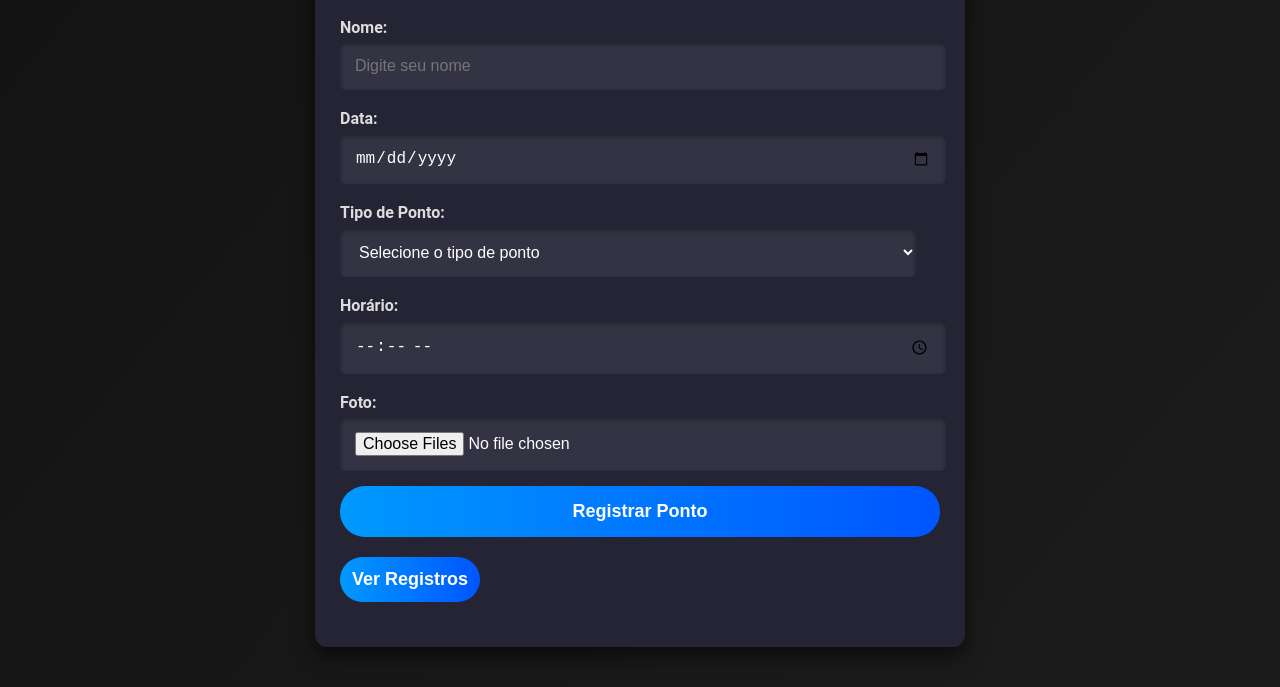
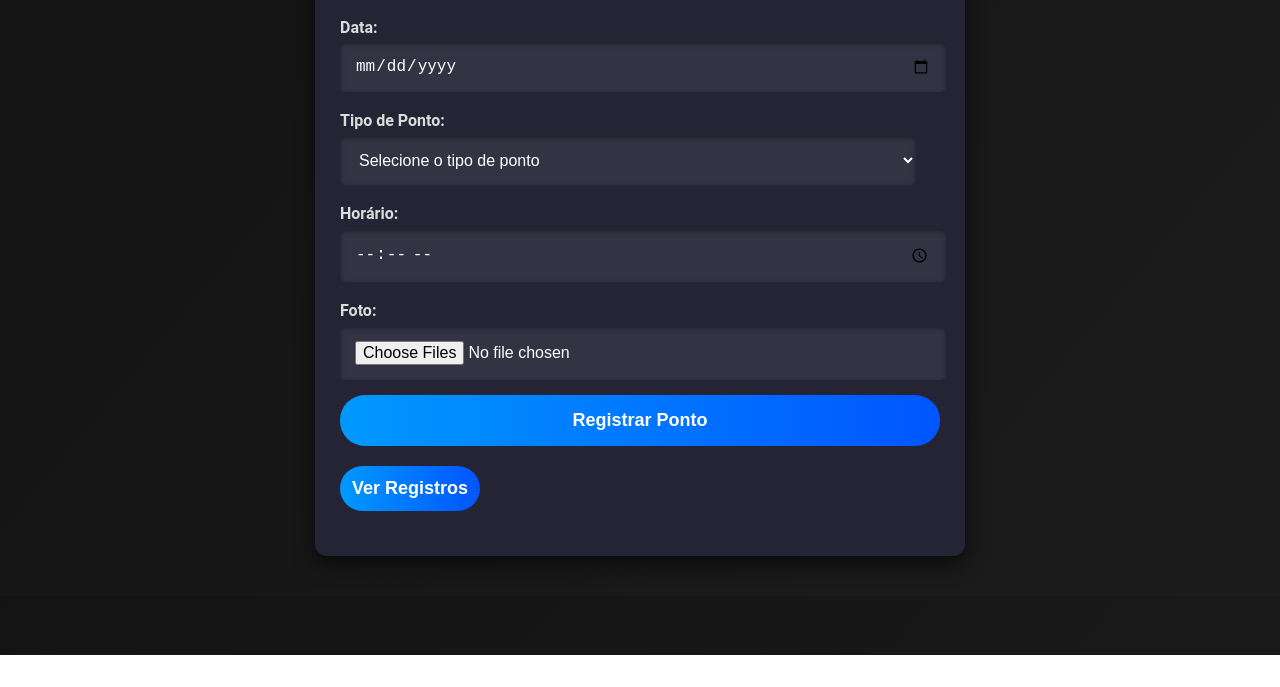
Before and after one commit to Trindadelucas0/backend-sistemA, a website: page sistema/pages/registro-ponto.html in a window 1280 px wide. Shown: the part 145-832 px from the top of the page. After the commit the page ends 800 px from the top, so only its background shows below. Drawn offline with Linux system fonts and the light colour scheme; sample sign-in values are in the browser's storage.

Commit message:
´´´´´´´´´´´´´´

```diff
--- a/sistema/js/ver-registros.js
+++ b/sistema/js/ver-registros.js
@@ -407,7 +407,9 @@ document.addEventListener("DOMContentLoaded", function () {
         });
     });
   }
-
+  document.getElementById('Voltar').addEventListener('click', () => {
+    window.location.href = '/sistema/pages/registro-ponto.html';
+});
   // Buscar registros ao carregar a página
   buscarRegistros();
 });
--- a/sistema/pages/registro-ponto.html
+++ b/sistema/pages/registro-ponto.html
@@ -12,10 +12,7 @@
     <div class="container">
         <h2>Registro de Ponto</h2>
         <form id="ponto-form">
-            <div class="form-group">
-                <label for="nome">Nome:</label>
-                <input type="text" id="nome" name="nome" placeholder="Digite seu nome" required>
-            </div>
+
 
             <div class="form-group">
                 <label for="data">Data:</label>
```
Also changed, not shown: sistema/pages/ver-registros.html (+1 -1 lines).
